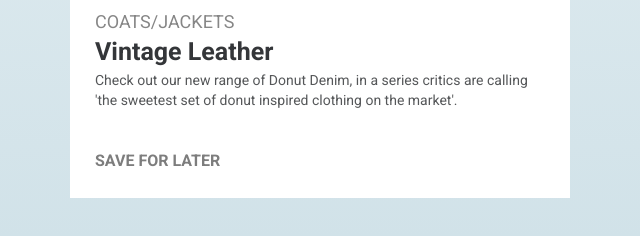
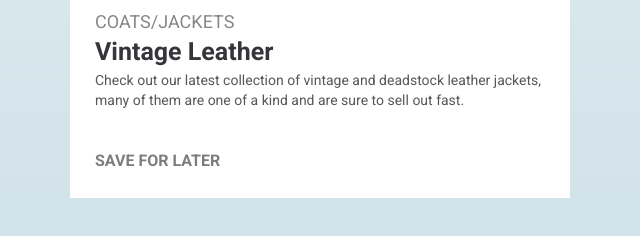
Before and after one commit to nycbeardo/material-design-card, a plain HTML site: page index.html in a window 1280 px wide. Shown: the part 476-712 px from the top of the page, 320-960 px from the left. Drawn offline with Linux system fonts and the light colour scheme.

Commit message:
New text

```diff
--- a/index.html
+++ b/index.html
@@ -25,7 +25,7 @@
   <div class="text">
     <div class="cat">COATS/JACKETS</div>
     <div class="title">Vintage Leather</div>
-    <div class="desc">Check out our new range of Donut Denim, in a series critics are calling 'the sweetest set of donut inspired clothing on the market'.</div>
+    <div class="desc">Check out our latest collection of vintage and deadstock leather jackets, many of them are one of a kind and are sure to sell out fast.</div>
     <div class="save">
       <a href="javascript:">SAVE FOR LATER</a>
     </div>
```
